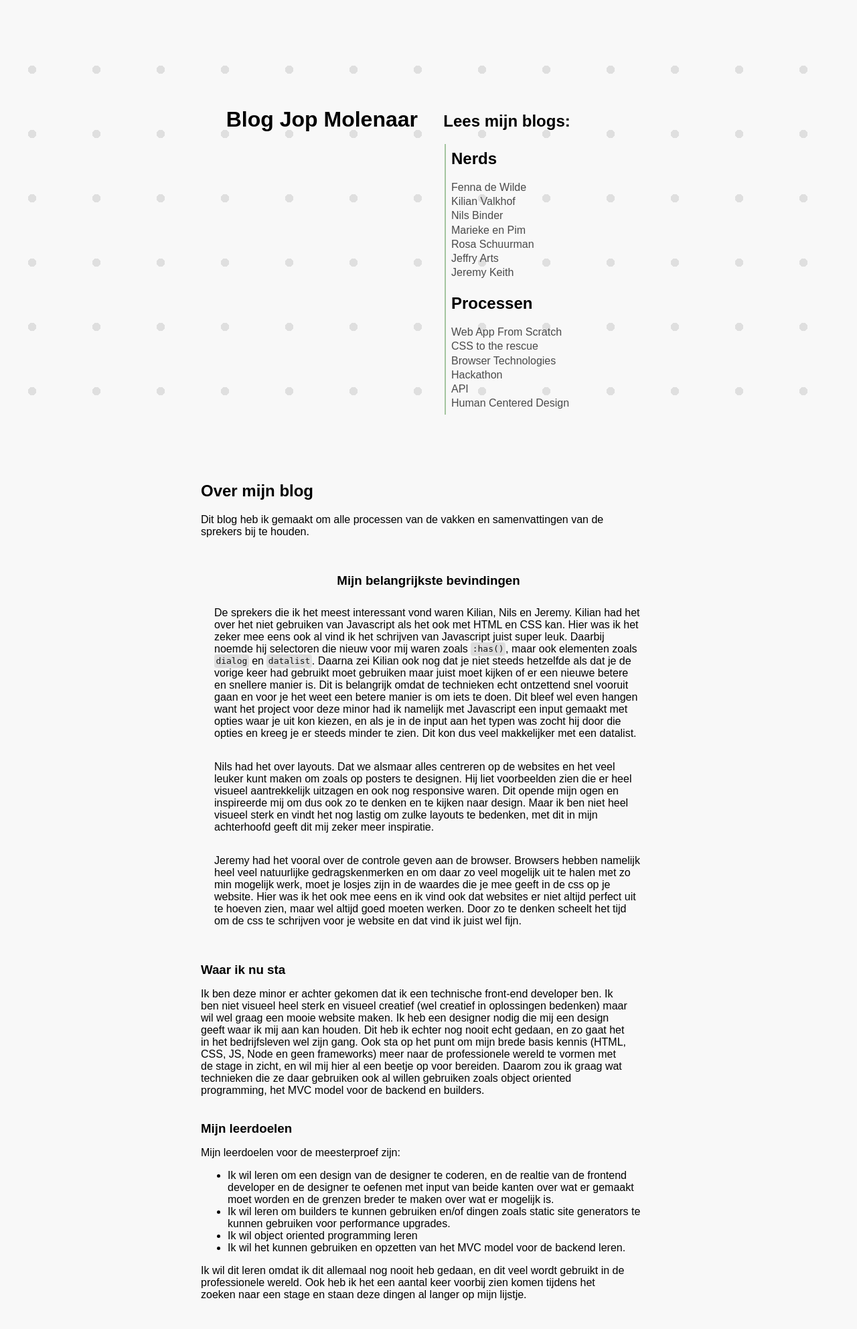
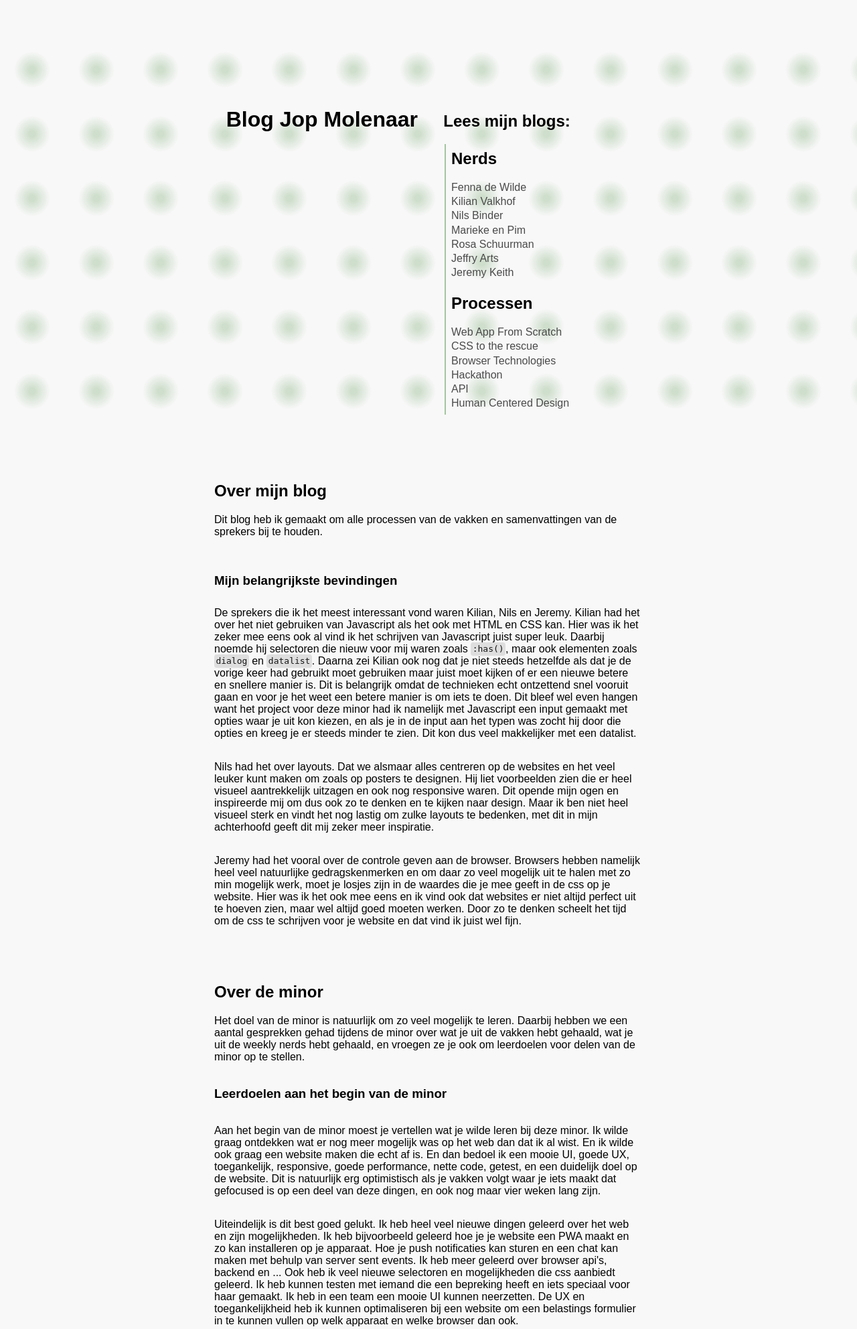
Before and after one commit to JopMolenaar/processJournal-JopMolenaar-WebDevDes, a Node server app: page /home in a window 1280 px wide. Shown: the top 1984 px of the page at 67% size. Run offline with Node 20, Linux system fonts and the light colour scheme; some libraries are stand-ins or nearby versions.

Commit message:
added content and gave background blobs a color

```diff
--- a/static/styles/home.css
+++ b/static/styles/home.css
@@ -34,15 +34,17 @@ main > section {
     margin-left: auto;
     margin-right: auto;
 }
+main >section:nth-of-type(1){
+    align-items: center;
+}
 section:nth-of-type(1){
     position: relative;
 width: 100%;
 height: fit-content;
 display: flex;
-align-items: center;
 flex-direction: column;
 }
-section:nth-of-type(1) nav {
+section:nth-of-type(1) nav, h1, h2 {
     z-index: 2;
 }
 html:has(section:nth-of-type(1) nav > ul > li > div ul:hover) .backgroundImage {
@@ -73,7 +75,7 @@ section:nth-of-type(1) nav > ul >li:nth-child(1) div h2{
     height: 130%;
     width: 100%;
     background-image: radial-gradient(
-        rgba(0, 0, 0, 0.1) 9%, transparent 9%
+        rgba(165, 197, 160, 0.5) 6%, transparent 40%
     );
     background-position: 0% 0%;
     background-size: 12vmin 12vmin;
@@ -95,7 +97,7 @@ section:nth-of-type(2) h3 {
 
 
 main section:last-child {
-margin-bottom: 3em;
+    margin-bottom: 3em;
 }
 
 
@@ -152,8 +154,9 @@ footer p a:hover {
         }
     }
 
-    main > section:nth-of-type(2){
+    main > section:nth-of-type(2), main > section:nth-of-type(3){
         grid-column: 1/3;
+        max-width: 40em;
     }
 }
 
--- a/views/home.ejs
+++ b/views/home.ejs
@@ -72,15 +72,15 @@
                     websites er niet altijd perfect uit te hoeven zien, maar wel altijd goed moeten werken. Door zo te denken scheelt het tijd om de css te schrijven voor je website en dat vind ik juist wel fijn.
                 </p>
             </section>
-            <section>
+            <!-- <section>
                 <h3>Waar ik nu sta</h3>
                 <p>Ik ben deze minor er achter gekomen dat ik een technische front-end developer ben. Ik ben niet visueel heel sterk en visueel creatief (wel creatief in oplossingen bedenken) maar wil wel graag een mooie
                     website maken. Ik heb een designer nodig die mij een design geeft waar ik mij aan kan houden. Dit heb ik echter nog nooit echt gedaan, en zo gaat het in het bedrijfsleven wel zijn gang.
                     Ook sta op het punt om mijn brede basis kennis (HTML, CSS, JS, Node en geen frameworks) meer naar de professionele wereld te vormen met de stage in zicht, en wil mij hier al een beetje op voor bereiden.
                     Daarom zou ik graag wat technieken die ze daar gebruiken ook al willen gebruiken zoals object oriented programming, het MVC model voor de backend en builders.
                 </p>
-            </section>
-            <section>
+            </section> -->
+            <!-- <section>
                 <h3>Mijn leerdoelen</h3>
                 <p>Mijn leerdoelen voor de meesterproef zijn:</p>
                 <ul>
@@ -95,12 +95,69 @@
                     Ook heb ik het een aantal keer voorbij zien komen tijdens het zoeken naar een stage en staan deze dingen al langer op mijn
                     lijstje.
                 </p>
-            </section>
+            </section> -->
             <!-- Gesprek van de eerste keer weekly nerd met sanne opschrijven.
             Dat ik een website echt af wilde maken. UX toegankelijk, design + resp, functionaliteit etc (Bij hackathon wel gelukt, verder veel in de opdracht gebleven.)
             Nog iets, (sanne weet dat.)
             Dingen voor mn portfolio maken?
             -->
+        </section>
+        <section>
+            <h2>Over de minor</h2>
+            <p>Het doel van de minor is natuurlijk om zo veel mogelijk te leren.
+                Daarbij hebben we een aantal gesprekken gehad tijdens de minor over wat je uit de
+                vakken hebt gehaald, wat je uit de weekly nerds hebt gehaald, en vroegen ze je
+                ook om leerdoelen voor delen van de minor op te stellen.</p>
+
+            <section>
+                <h3>Leerdoelen aan het begin van de minor</h3>
+                <p>Aan het begin van de minor moest je vertellen wat je wilde leren bij deze minor.
+                    Ik wilde graag ontdekken wat er nog meer mogelijk was op het web dan dat ik al wist.
+                    En ik wilde ook graag een website maken die echt af is. En dan bedoel ik een mooie UI,
+                    goede UX, toegankelijk, responsive, goede performance, nette code, getest, en een
+                    duidelijk doel op de website. Dit is natuurlijk erg optimistisch als je vakken volgt waar
+                    je iets maakt dat gefocused is op een deel van deze dingen, en ook nog maar vier weken lang zijn.</p>
+
+                    <p>Uiteindelijk is dit best goed gelukt. Ik heb heel veel nieuwe dingen geleerd over het web en zijn mogelijkheden.
+                        Ik heb bijvoorbeeld geleerd hoe je je website een PWA maakt en zo kan installeren op je apparaat.
+                        Hoe je push notificaties kan sturen en een chat kan maken met behulp van server sent events. Ik heb meer geleerd
+                        over browser api's, backend en ... Ook heb ik veel nieuwe selectoren en mogelijkheden die css aanbiedt geleerd.
+                        Ik heb kunnen testen met iemand die een bepreking heeft en iets speciaal voor haar gemaakt. Ik heb in een team een mooie UI kunnen neerzetten.
+                        De UX en toegankelijkheid heb ik kunnen optimaliseren bij een website om een belastings formulier in te
+                        kunnen vullen op welk apparaat en welke browser dan ook.
+                    </p>
+                    <p>
+                        Dus al met al heb ik beide leerdoelen kunnen behalen.
+                    </p>
+            </section>
+            <section>
+                <h3>Leerdoelen voor de meersterproef</h3>
+                <p>De meesterproef is waar al onze skills die we hebben geleerd uit de vakken,
+                    samen kwamen in een opdracht voor een echte opdrachtgever. Voor deze opdracht
+                    moesten vertellen waar je op dit moment staat en duidelijke leerdoelen opstellen.</p>
+                <section>
+                    <h4>Waar ik nu sta</h4>
+                    <p>Ik ben deze minor er achter gekomen dat ik een technische front-end developer ben. Ik ben niet visueel heel sterk en visueel creatief (wel creatief in oplossingen bedenken) maar wil wel graag een mooie
+                        website maken. Ik heb een designer nodig die mij een design geeft waar ik mij aan kan houden. Dit heb ik echter nog nooit echt gedaan, en zo gaat het in het bedrijfsleven wel zijn gang.
+                        Ook sta op het punt om mijn brede basis kennis (HTML, CSS, JS, Node en geen frameworks) meer naar de professionele wereld te vormen met de stage in zicht, en wil mij hier al een beetje op voor bereiden.
+                        Daarom zou ik graag wat technieken die ze daar gebruiken ook al willen gebruiken zoals object oriented programming, het MVC model voor de backend en builders.
+                    </p>
+                </section>
+                <p>Mijn leerdoelen voor de meesterproef zijn:</p>
+                <ul>
+                    <li>Ik wil leren om een design van de designer te coderen, en de realtie van de frontend developer en de designer te oefenen met input van beide
+                        kanten over wat er gemaakt moet worden en de grenzen breder te maken over wat er mogelijk is.
+                    </li>
+                    <li>Ik wil leren om builders te kunnen gebruiken en/of dingen zoals static site generators te kunnen gebruiken voor performance upgrades.</li>
+                    <li>Ik wil object oriented programming leren</li>
+                    <li>Ik wil het kunnen gebruiken en opzetten van het MVC model voor de backend leren.</li>
+                </ul>
+                <p>Ik wil dit leren omdat ik dit allemaal nog nooit heb gedaan, en dit veel wordt gebruikt in de professionele wereld.
+                    Ook heb ik het een aantal keer voorbij zien komen tijdens het zoeken naar een stage en staan deze dingen al langer op mijn
+                    lijstje.
+                </p>
+            </section>
+
         </section>
     </main>
     <footer>
```
